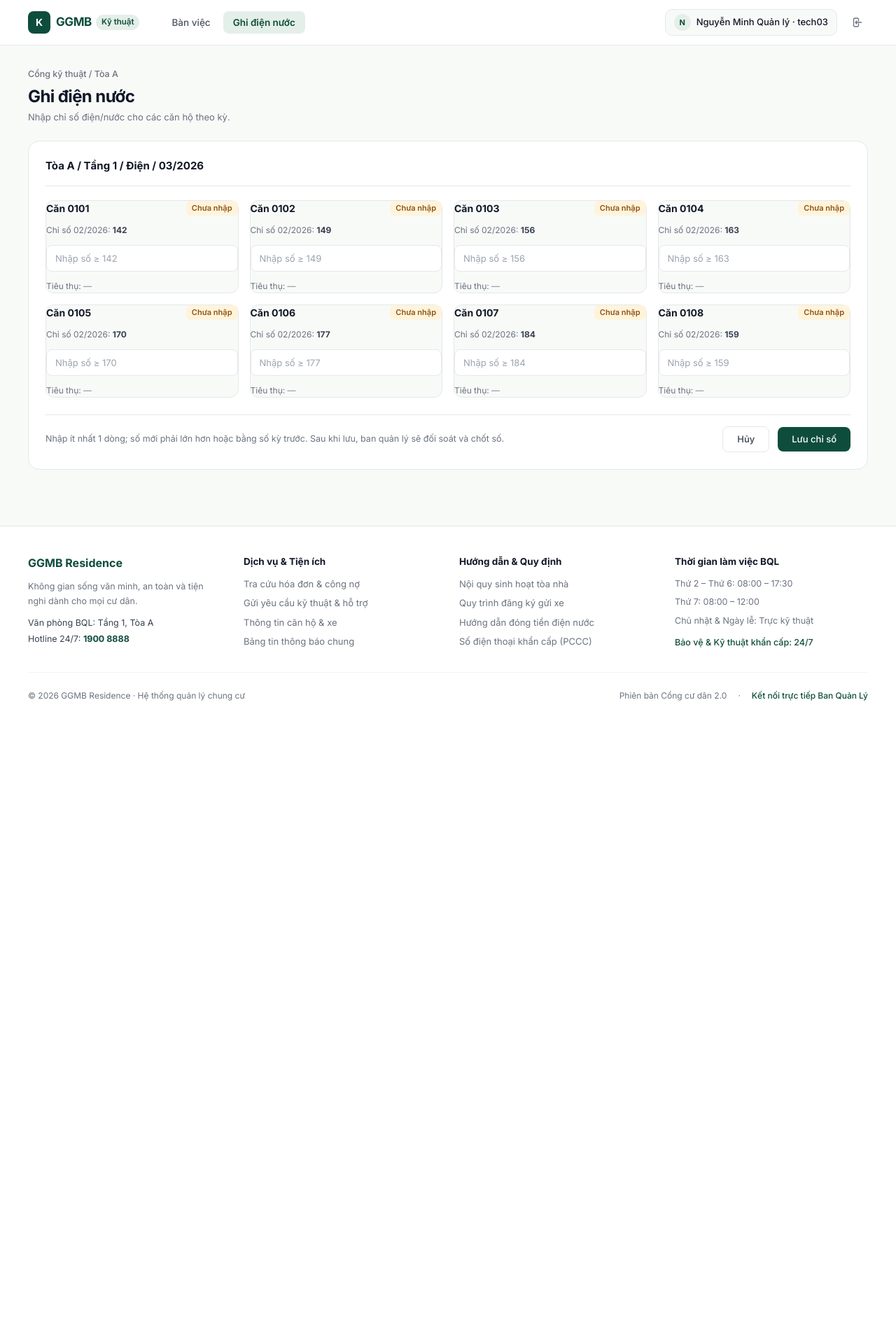
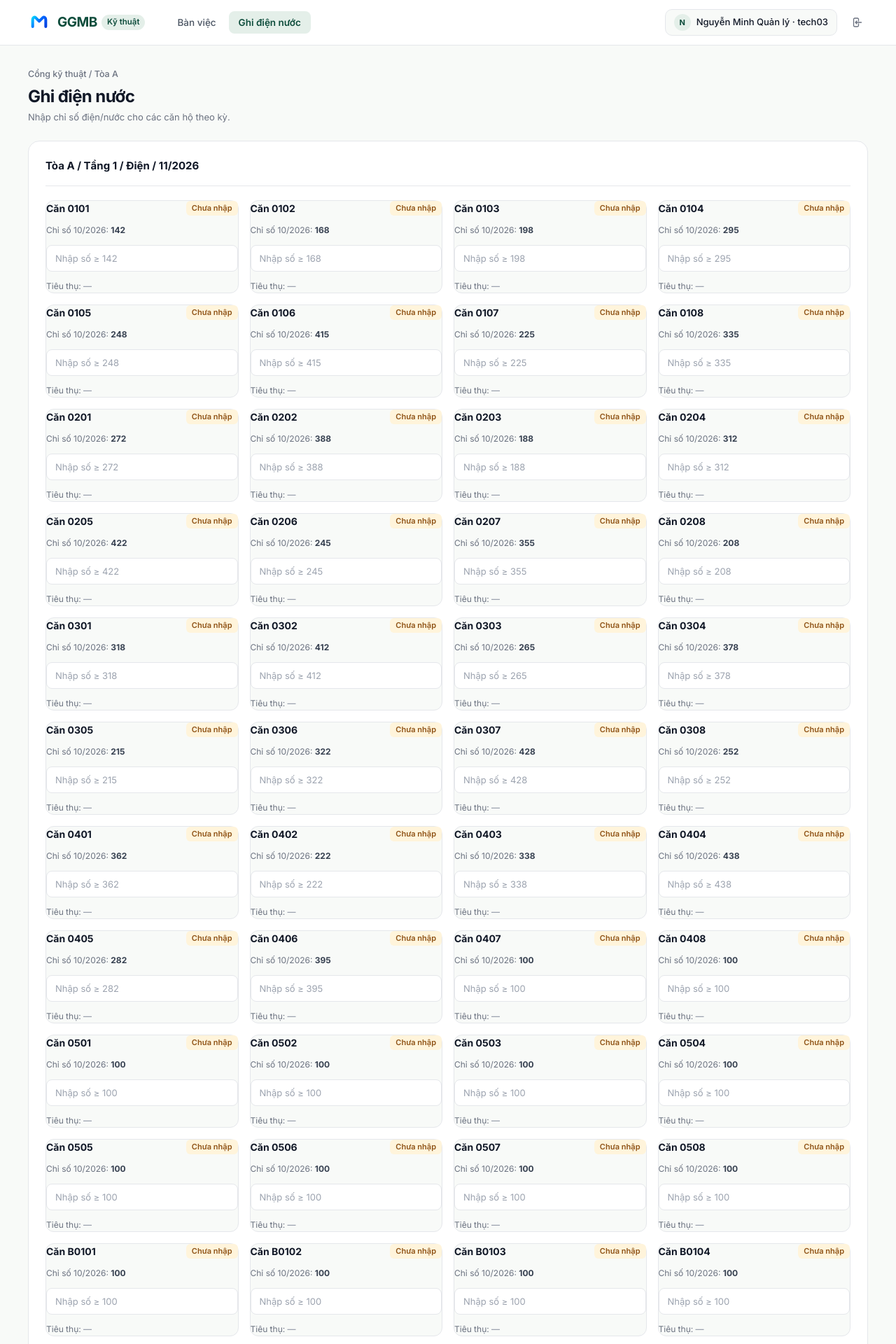
Before and after one commit to Paxerr/GGMB, a Laravel app: page /tech/utilities in a window 1280 px wide. Shown: the top 1920 px of the page at 70% size. Before the commit the page ends 1001 px from the top, so only its background shows below. Run offline with Laravel 12, Linux system fonts and the light colour scheme; a user stored in the database is signed in; data comes from the database, SQL or seed files in the repository; some libraries are stand-ins or nearby versions.

Commit message:
feat(ui): dong nhat bieu tuong logo ggmb gradient giua cong cu dan va quan tri

```diff
--- a/app/Http/Controllers/FeeRateController.php
+++ b/app/Http/Controllers/FeeRateController.php
@@ -12,6 +12,7 @@ use App\Models\FeeType;
 use Carbon\Carbon;
 use Illuminate\Http\RedirectResponse;
 use Illuminate\Http\Request;
+use Illuminate\Support\Facades\Cache;
 use Illuminate\View\View;
 
 class FeeRateController extends Controller
@@ -127,6 +128,8 @@ class FeeRateController extends Controller
             ]);
         }
 
+        Cache::forget('cache_lookup_fee_types');
+
         if ($request->expectsJson() || $request->ajax()) {
             return response()->json([
                 'success' => true,
@@ -169,6 +172,8 @@ class FeeRateController extends Controller
 
         $dto = FeeTypeDTO::fromUpdateRequest($request, $feeType->Code);
         $feeType->update($dto->toModelArray());
+
+        Cache::forget('cache_lookup_fee_types');
 
         if ($request->expectsJson() || $request->ajax()) {
             return response()->json([
--- a/app/Http/Controllers/TechPortalController.php
+++ b/app/Http/Controllers/TechPortalController.php
@@ -12,7 +12,9 @@ use App\Models\MeterReading;
 use App\Models\Ticket;
 use App\Models\TicketResponse;
 use App\Models\User;
+use Illuminate\Http\JsonResponse;
 use Illuminate\Http\RedirectResponse;
+use Illuminate\Support\Facades\Cache;
 use Illuminate\View\View;
 
 class TechPortalController extends Controller
@@ -79,7 +81,7 @@ class TechPortalController extends Controller
     /**
      * Gửi kết quả xử lý công việc kỹ thuật.
      */
-    public function taskComplete(CompleteTaskRequest $request, string|int $id): RedirectResponse
+    public function taskComplete(CompleteTaskRequest $request, string|int $id): RedirectResponse|JsonResponse
     {
         $tech = $this->getCurrentTech();
         $ticket = Ticket::where('IsDeleted', false)->findOrFail((int) $id);
@@ -100,6 +102,16 @@ class TechPortalController extends Controller
             ]);
         }
 
+        Cache::forget('dashboard_stats');
+
+        if ($request->expectsJson() || $request->ajax()) {
+            return response()->json([
+                'success' => true,
+                'message' => "Đã cập nhật kết quả xử lý yêu cầu #{$ticket->TicketId} thành công!",
+                'data' => $ticket,
+            ]);
+        }
+
         return redirect()->route('tech.tasks')
             ->with('success', "Đã cập nhật kết quả xử lý yêu cầu #{$ticket->TicketId} thành công!");
     }
@@ -109,17 +121,41 @@ class TechPortalController extends Controller
      */
     public function utilities(): View
     {
+        $feeType = FeeType::where('Name', 'like', '%Điện%')->first()
+            ?? FeeType::where('Code', 'ELEC')->first()
+            ?? FeeType::first();
+
+        $previousPeriod = now()->subMonth()->format('m/Y');
+        $currentPeriod = now()->format('m/Y');
+
         $apartments = Apartment::where('IsDeleted', false)
+            ->with(['meterReadings' => function ($q) use ($feeType): void {
+                if ($feeType) {
+                    $q->where('FeeTypeId', $feeType->FeeTypeId);
+                }
+                $q->orderByDesc('BillingPeriod');
+            }])
             ->orderBy('ApartmentNumber')
             ->get();
 
+        $apartmentsList = $apartments->map(function (Apartment $apt) {
+            $latest = $apt->meterReadings->first();
+            $prev = $latest ? (float) $latest->CurrentReading : 100.0;
+
+            return [
+                'id' => $apt->ApartmentId,
+                'code' => $apt->ApartmentNumber,
+                'prev' => $prev,
+            ];
+        })->toArray();
+
         $feeTypes = FeeType::where('IsActive', true)->get();
 
-        $currentPeriod = now()->format('m/Y');
-
         return view('tech.utilities.index', [
-            'apartments' => $apartments,
+            'apartments' => $apartmentsList,
             'feeTypes' => $feeTypes,
+            'feeType' => $feeType,
+            'previousPeriod' => $previousPeriod,
             'currentPeriod' => $currentPeriod,
         ]);
     }
@@ -127,7 +163,7 @@ class TechPortalController extends Controller
     /**
      * Lưu chỉ số điện nước đã ghi nhận.
      */
-    public function utilitiesStore(StoreTechUtilityRequest $request): RedirectResponse
+    public function utilitiesStore(StoreTechUtilityRequest $request): RedirectResponse|JsonResponse
     {
         $tech = $this->getCurrentTech();
         $dto = TechUtilityDTO::fromRequest($request, $tech->UserId);
@@ -149,6 +185,13 @@ class TechPortalController extends Controller
             );
         }
 
+        if ($request->expectsJson() || $request->ajax()) {
+            return response()->json([
+                'success' => true,
+                'message' => 'Đã lưu thành công các chỉ số điện nước ghi nhận!',
+            ]);
+        }
+
         return redirect()->route('tech.utilities')
             ->with('success', 'Đã lưu thành công các chỉ số điện nước ghi nhận!');
     }
--- a/resources/views/layouts/portal.blade.php
+++ b/resources/views/layouts/portal.blade.php
@@ -54,24 +54,40 @@
             <div class="flex items-center space-x-4 sm:space-x-8 min-w-0">
                 <!-- Brand / Portal Badge -->
                 @if (($portalType ?? 'resident') === 'tech')
-                    <a href="{{ route('tech.tasks') }}" class="flex items-center gap-2 group shrink-0" title="GGMB Kỹ thuật">
-                        <div class="w-8 h-8 rounded-[8px] bg-[#0E4D3C] text-white flex items-center justify-center font-bold text-sm shadow-xs">
-                            K
+                    <a href="{{ route('tech.tasks') }}" class="flex items-center gap-2.5 group shrink-0" title="GGMB Kỹ thuật">
+                        <div class="w-8 h-8 shrink-0 flex items-center justify-center">
+                            <svg class="w-8 h-8 drop-shadow-xs" viewBox="0 0 48 48" fill="none" xmlns="http://www.w3.org/2000/svg">
+                                <path d="M10 33V18C10 13.5 13.5 11.5 16.5 14L24 21.5L31.5 14C34.5 11.5 38 13.5 38 18V33" stroke="url(#tech_portal_logo_grad)" stroke-width="6" stroke-linecap="round" stroke-linejoin="round"/>
+                                <defs>
+                                    <linearGradient id="tech_portal_logo_grad" x1="10" y1="12" x2="38" y2="33" gradientUnits="userSpaceOnUse">
+                                        <stop stop-color="#00D2FF"/>
+                                        <stop offset="0.5" stop-color="#0066FF"/>
+                                        <stop offset="1" stop-color="#0040E0"/>
+                                    </linearGradient>
+                                </defs>
+                            </svg>
                         </div>
                         <div class="flex items-center gap-1.5">
-                            <span class="text-[17px] font-bold text-[#0E4D3C] tracking-tight">GGMB</span>
+                            <span class="text-[19px] font-bold text-[#0E4D3C] tracking-tight">GGMB</span>
                             <span class="text-[11.5px] font-semibold px-2 py-0.5 rounded-full bg-[#E4EFE9] text-[#0E4D3C]">Kỹ thuật</span>
                         </div>
                     </a>
                 @else
                     <a href="{{ route('portal.dashboard') }}" class="flex items-center gap-2.5 group shrink-0" title="GGMB Cổng cư dân">
-                        <div class="w-8 h-8 rounded-[8px] bg-[#0E4D3C] text-white flex items-center justify-center font-bold text-sm shadow-xs">
-                            <svg class="w-4 h-4 text-white" fill="none" stroke="currentColor" viewBox="0 0 24 24">
-                                <path stroke-linecap="round" stroke-linejoin="round" stroke-width="2.5" d="M3 12l2-2m0 0l7-7 7 7M5 10v10a1 1 0 001 1h3m10-11l2 2m-2-2v10a1 1 0 01-1 1h-3m-6 0a1 1 0 001-1v-4a1 1 0 011-1h2a1 1 0 011 1v4a1 1 0 001 1m-6 0h6"/>
+                        <div class="w-8 h-8 shrink-0 flex items-center justify-center">
+                            <svg class="w-8 h-8 drop-shadow-xs" viewBox="0 0 48 48" fill="none" xmlns="http://www.w3.org/2000/svg">
+                                <path d="M10 33V18C10 13.5 13.5 11.5 16.5 14L24 21.5L31.5 14C34.5 11.5 38 13.5 38 18V33" stroke="url(#res_portal_logo_grad)" stroke-width="6" stroke-linecap="round" stroke-linejoin="round"/>
+                                <defs>
+                                    <linearGradient id="res_portal_logo_grad" x1="10" y1="12" x2="38" y2="33" gradientUnits="userSpaceOnUse">
+                                        <stop stop-color="#00D2FF"/>
+                                        <stop offset="0.5" stop-color="#0066FF"/>
+                                        <stop offset="1" stop-color="#0040E0"/>
+                                    </linearGradient>
+                                </defs>
                             </svg>
                         </div>
                         <div class="flex items-center gap-1.5">
-                            <span class="text-[17px] font-bold text-[#0E4D3C] tracking-tight">GGMB</span>
+                            <span class="text-[19px] font-bold text-[#0E4D3C] tracking-tight">GGMB</span>
                             <span class="text-[11.5px] font-semibold px-2 py-0.5 rounded-full bg-[#E4EFE9] text-[#0E4D3C]">Cư dân</span>
                         </div>
                     </a>
@@ -187,6 +203,18 @@
                 <!-- Col 1: BQL Chung cư GGMB -->
                 <div>
                     <div class="flex items-center gap-2 mb-3">
+                        <div class="w-6 h-6 shrink-0 flex items-center justify-center">
+                            <svg class="w-6 h-6 drop-shadow-xs" viewBox="0 0 48 48" fill="none" xmlns="http://www.w3.org/2000/svg">
+                                <path d="M10 33V18C10 13.5 13.5 11.5 16.5 14L24 21.5L31.5 14C34.5 11.5 38 13.5 38 18V33" stroke="url(#portal_footer_logo_grad)" stroke-width="6" stroke-linecap="round" stroke-linejoin="round"/>
+                                <defs>
+                                    <linearGradient id="portal_footer_logo_grad" x1="10" y1="12" x2="38" y2="33" gradientUnits="userSpaceOnUse">
+                                        <stop stop-color="#00D2FF"/>
+                                        <stop offset="0.5" stop-color="#0066FF"/>
+                                        <stop offset="1" stop-color="#0040E0"/>
+                                    </linearGradient>
+                                </defs>
+                            </svg>
+                        </div>
                         <span class="text-[16px] font-bold text-[#0E4D3C]">GGMB Residence</span>
                     </div>
                     <p class="text-[#6B7280] leading-relaxed text-[12.5px]">
--- a/resources/views/tech/utilities/index.blade.php
+++ b/resources/views/tech/utilities/index.blade.php
@@ -23,27 +23,16 @@
     <div class="bg-white border border-[#E5E7EB] rounded-[16px] p-6 shadow-none">
         <!-- Card Header Info -->
         <div class="text-[15px] font-bold text-[#111827] pb-4 mb-5 border-b border-[#E5E7EB]">
-            Tòa A / Tầng 1 / Điện / 03/2026
+            Tòa A / Tầng 1 / {{ $feeType?->Name ?? 'Điện' }} / {{ $currentPeriod ?? now()->format('m/Y') }}
         </div>
-        <span class="sr-only">NHẬP CHỈ SỐ · 8 CĂN</span>
+        <span class="sr-only">NHẬP CHỈ SỐ · {{ count($apartments) }} CĂN</span>
 
         <form action="{{ route('tech.utilities.store') }}" method="POST" id="meterForm">
             @csrf
+            <input type="hidden" name="fee_type_id" value="{{ $feeType?->FeeTypeId ?? 1 }}">
+            <input type="hidden" name="billing_period" value="{{ $currentPeriod ?? now()->format('m/Y') }}">
 
-            @php
-                $apartments = [
-                    ['id' => 1, 'code' => '0101', 'prev' => 142],
-                    ['id' => 2, 'code' => '0102', 'prev' => 149],
-                    ['id' => 3, 'code' => '0103', 'prev' => 156],
-                    ['id' => 4, 'code' => '0104', 'prev' => 163],
-                    ['id' => 5, 'code' => '0105', 'prev' => 170],
-                    ['id' => 6, 'code' => '0106', 'prev' => 177],
-                    ['id' => 7, 'code' => '0107', 'prev' => 184],
-                    ['id' => 8, 'code' => '0108', 'prev' => 159],
-                ];
-            @endphp
-
-            <!-- 2x4 / Responsive Grid of 8 Apartment Cards -->
+            <!-- Responsive Grid of Apartment Cards -->
             <div class="grid grid-cols-1 sm:grid-cols-2 lg:grid-cols-4 gap-4">
                 @foreach ($apartments as $apt)
                     <div class="bg-[#F8FAF8] border border-[#E5E7EB] rounded-[12px] p-4.5 space-y-3">
@@ -57,8 +46,9 @@
                         </div>
 
                         <div class="text-[12px] text-[#6B7280]">
-                            Chỉ số 02/2026: <strong class="text-[#374151]">{{ $apt['prev'] }}</strong>
+                            Chỉ số {{ $previousPeriod ?? 'Kỳ trước' }}: <strong class="text-[#374151]">{{ $apt['prev'] }}</strong>
                         </div>
+                        <input type="hidden" name="prev_meters[{{ $apt['id'] }}]" value="{{ $apt['prev'] }}">
 
                         <div>
                             <input type="number"
```
Also changed, not shown: app/Http/Controllers/BuildingController.php (+32 -7 lines), app/Http/Controllers/DashboardController.php (+13 -3 lines), app/Http/Controllers/ResidentPortalController.php (+30 -3 lines), app/Http/Requests/Tech/StoreTechUtilityRequest.php (+8 -3 lines), tests/Feature/PortalTest.php (+1 -1 lines).
